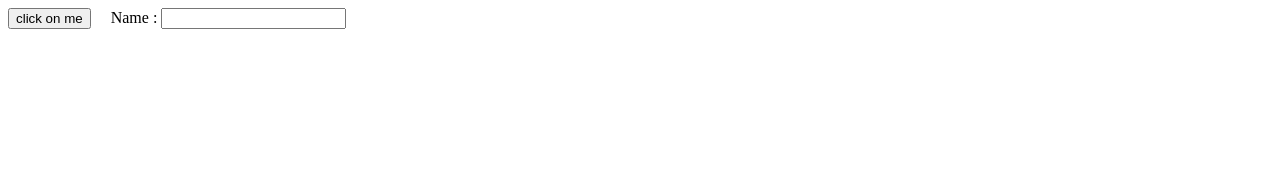
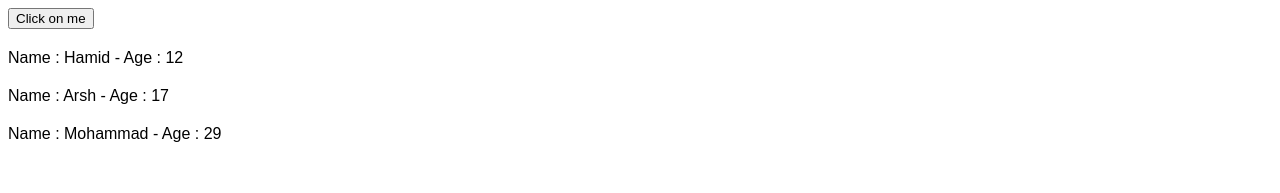
Before and after one commit to siavash-sattari/react-tutorial, a React (Create React App) app in the folder a1-main-concepts/: page / in a window 1280 px wide. Shown: the top 193 px of the page. Built offline with nearby package versions, Linux system fonts and the light colour scheme.

Commit message:
a1 | e6 - binding & setState

```diff
--- a/a1-main-concepts/src/App.js
+++ b/a1-main-concepts/src/App.js
@@ -3,7 +3,8 @@ import React from 'react';
 // import Main from './E02/Main';
 // import Main from './E03/Main';
 // import Main from './E04/Main';
-import Main from './E05/Main';
+// import Main from './E05/Main';
+import Main from './E06/Main';
 
 function App() {
   return <Main />;
--- /dev/null
+++ b/a1-main-concepts/src/E06/Main.css
@@ -0,0 +1,13 @@
+body {
+  font-family: sans-serif;
+}
+
+ul {
+  list-style: none;
+  padding: 0;
+  margin: 0;
+}
+
+ul li {
+  margin: 20px 0;
+}
--- /dev/null
+++ b/a1-main-concepts/src/E06/Main.jsx
@@ -0,0 +1,48 @@
+import React, { Component } from 'react';
+import './Main.css';
+
+export default class Main extends Component {
+  constructor(props) {
+    super(props);
+
+    this.state = {
+      users: [
+        { id: 1, name: 'Hamid', age: 12 },
+        { id: 2, name: 'Arsh', age: 17 },
+        { id: 3, name: 'Mohammad', age: 29 }
+      ]
+    };
+
+    this.changeUserHandler = this.changeUserHandler.bind(this);
+  }
+
+  clickHandler() {}
+
+  changeUserHandler() {
+    console.log(this);
+    this.setState({
+      users: [
+        { id: 1, name: 'Siavash', age: 26 },
+        { id: 2, name: 'Omid', age: 40 },
+        { id: 3, name: 'Keyvan', age: 38 }
+      ]
+    });
+  }
+
+  render() {
+    return (
+      <>
+        {/* <button onClick={this.changeUserHandler.bind(this)}>click on me</button> */}
+        {/* <button onClick={() => this.changeUserHandler()}>click on me</button> */}
+        <button onClick={this.changeUserHandler}>Click on me</button>
+        <ul>
+          {this.state.users.map(user => (
+            <li key={user.id}>
+              Name : {user.name} - Age : {user.age}
+            </li>
+          ))}
+        </ul>
+      </>
+    );
+  }
+}
```
